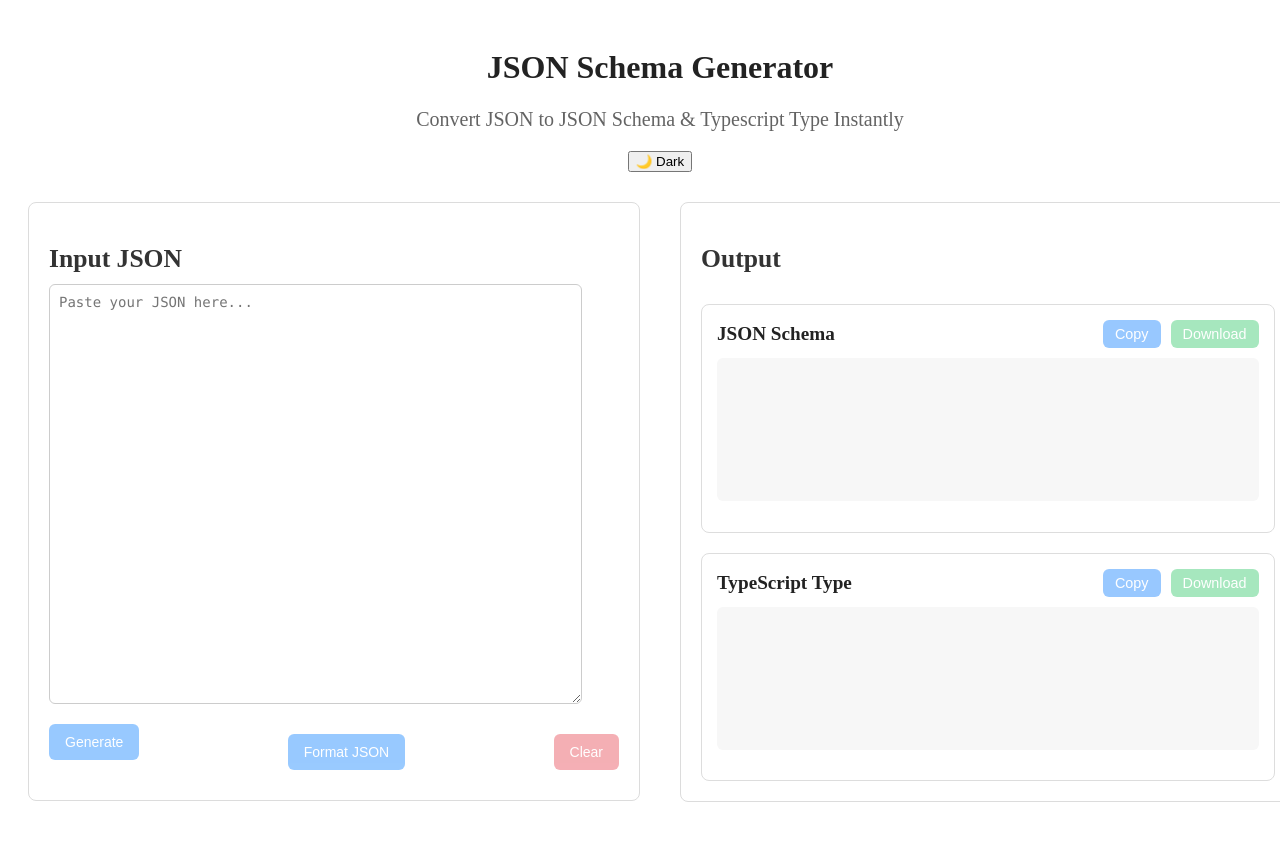
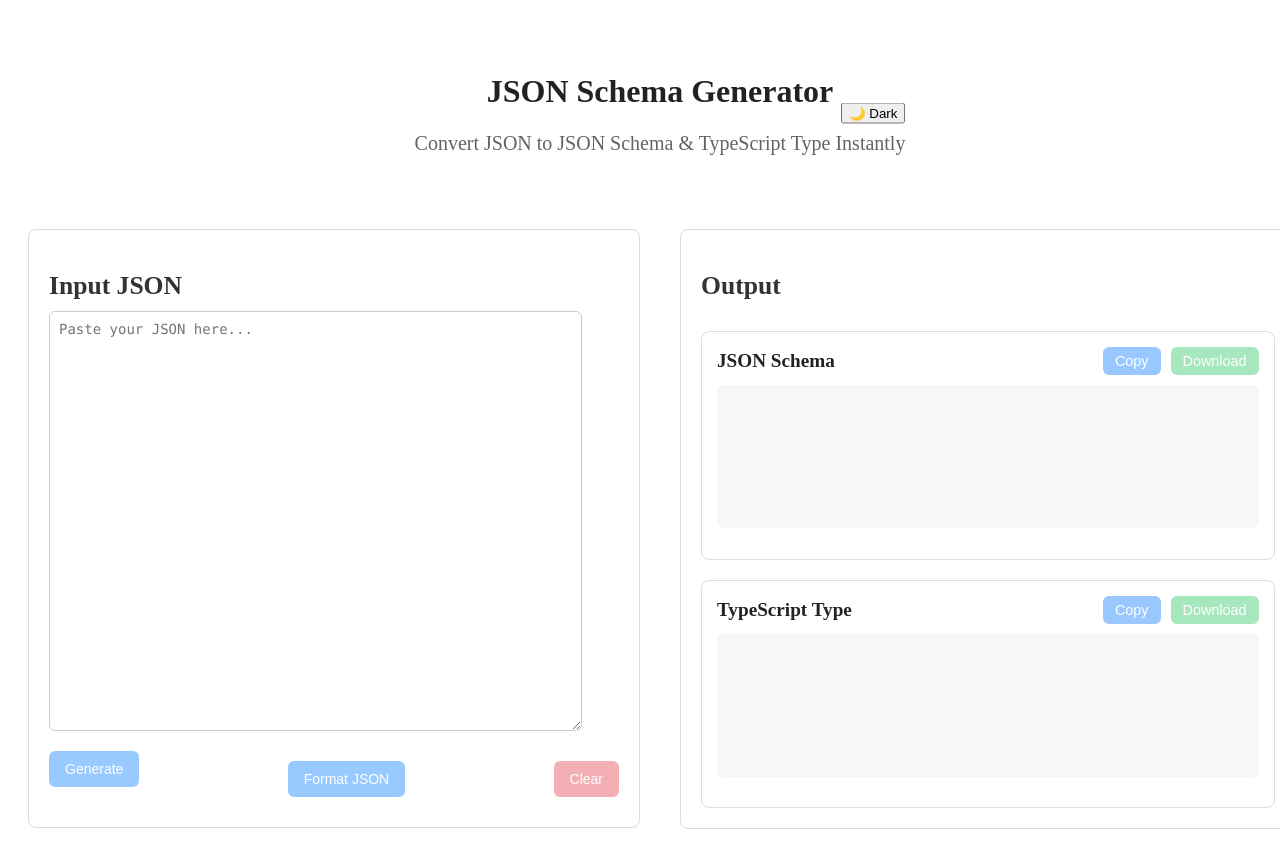
Before and after one commit to VivekVallabhan3407/JsonSchemaGenerator, a React (Vite) app: page / in a window 1280 px wide. Shown: the top 857 px of the page. Before the commit the page ends 830 px from the top, so only its background shows below. Built offline with nearby package versions, Linux system fonts and the light colour scheme.

Commit message:
added style to themetoggle button

```diff
--- a/src/pages/Home.tsx
+++ b/src/pages/Home.tsx
@@ -7,12 +7,15 @@ const Home = () => {
   return (
     <div className="container">
       <header className="header">
-        <h1 className="title">JSON Schema Generator</h1>
-        <p className="subtitle">
-          Convert JSON to JSON Schema & Typescript Type Instantly
-        </p>
-
-        <ThemeToggle />
+        <div className="header-center">
+          <h1 className="title">JSON Schema Generator</h1>
+          <p className="subtitle">
+            Convert JSON to JSON Schema & TypeScript Type Instantly
+          </p>
+        </div>
+        <div className="header-toggle">
+          <ThemeToggle />
+        </div>
       </header>
 
       <main className="main">
--- a/src/styles/global.css
+++ b/src/styles/global.css
@@ -13,6 +13,25 @@
   align-items: center;     /* centers horizontally */
   padding: 20px;
   width: 100%;
+}
+
+.header {
+  position: relative;
+  padding: 24px 0;
+  margin-bottom: 20px;
+}
+
+/* Perfectly centered block */
+.header-center {
+  text-align: center;
+}
+
+/* Toggle pinned to right */
+.header-toggle {
+  position: absolute;
+  top: 50%;
+  right: 0;
+  transform: translateY(-50%);
 }
 
 
```
